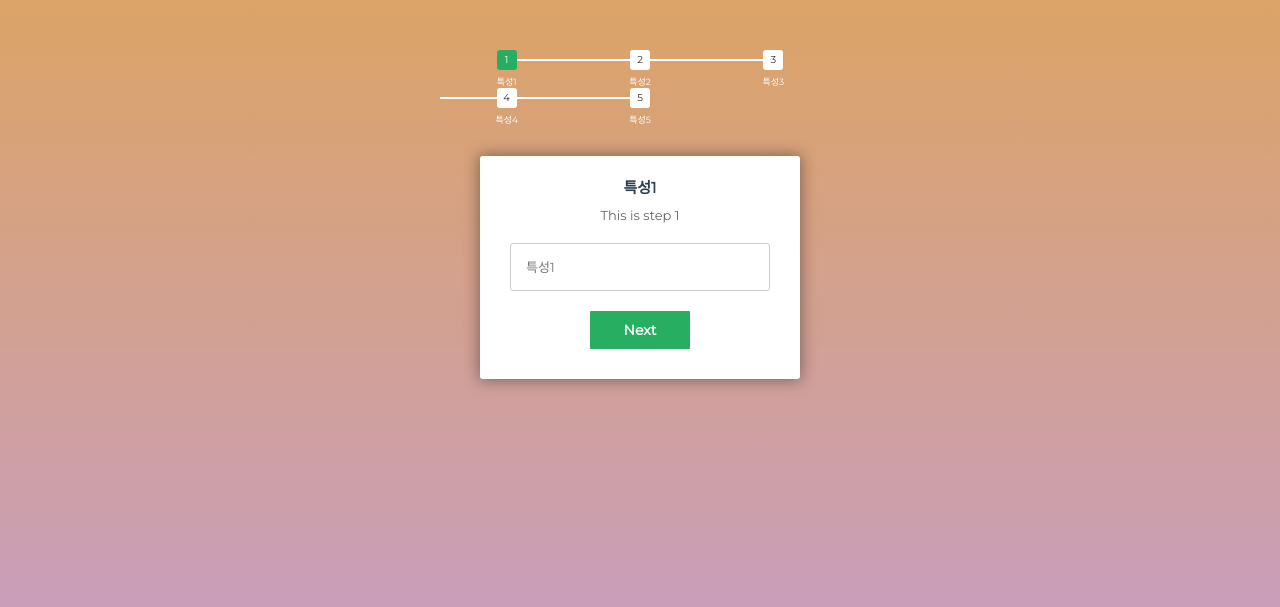
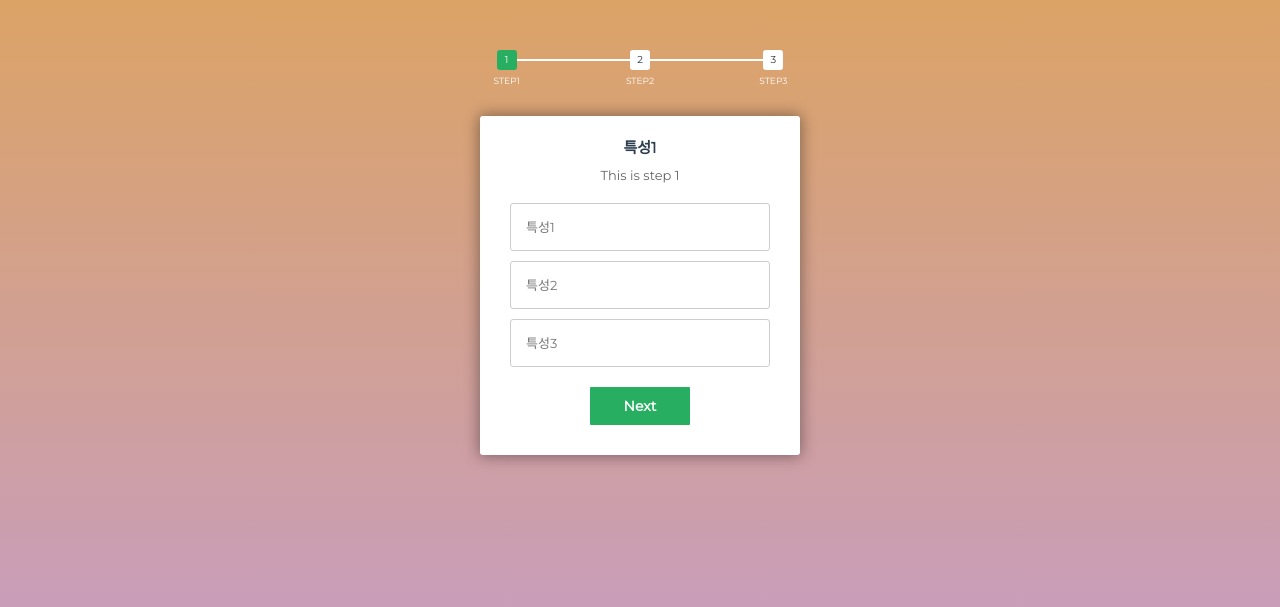
Before and after one commit to i-am-not-kangjik/Well-Founded-Confidence, a Flask app: page / in a window 1280 px wide. Shown: the top 607 px of the page. Run offline with Flask 2, Linux system fonts and the light colour scheme; parts of the project's set-up code (start-up, migrations or seed data) failed here and were passed over.

Commit message:
html과 flask 모델 연결

```diff
--- a/app.py
+++ b/app.py
@@ -1,7 +1,10 @@
 # app.py
 from flask import Flask, render_template, request
+import numpy as np
+import joblib
 
 app = Flask(__name__)
+best_model = joblib.load('best_model.joblib')
 
 @app.route('/')
 def index():
@@ -9,27 +12,39 @@ def index():
 
 @app.route('/submit-form', methods=['POST'])
 def submit_form():
-    f1 = request.form['feature1']
-    f2 = request.form['feature2']
-    f3 = request.form['feature3']
-    f4 = request.form['feature4']
-    f5 = request.form['feature5']
+    form_data = []
+    form_data.append(request.form['feature1'])
+    form_data.append(request.form['feature2'])
+    form_data.append(request.form['feature3'])
+    form_data.append(request.form['feature4'])
+    form_data.append(request.form['feature5'])
+    form_data.append(request.form['feature6'])
+    form_data.append(request.form['feature7'])
+    form_data.append(request.form['feature8'])
+    form_data.append(request.form['feature9'])
+    form_data.append(request.form['feature10'])
+    form_data.append(request.form['feature11'])
+    form_data.append(request.form['feature12'])
+    form_data.append(request.form['feature13'])
+
+    test = np.array(form_data).reshape(1, -1)
+
+    # 파이썬 함수 실행
+    result = best_model.predict(test)
+    return render_template('result.html', result=result)
 
 
-    # 파이썬 함수 실행
-    result = model_pred(f1, f2, f3, f4, f5)
-    return render_template('result.html', result=result)
 
-def model_pred(f1, f2, f3, f4, f5):
-    # 받은 데이터를 가지고 작업을 수행하는 파이썬 함수
-    # 여기에서는 입력한 이름과 이메일을 합쳐서 반환하는 예제
-    f1 = int(f1)
-    f2 = int(f2)
-    f3 = int(f3)
-    f4 = int(f4)
-    f5 = int(f5)
-    sum = f1 + f2 + f3 + f4 + f5
-    return  str(sum) + "%"
+# def model_pred(f1, f2, f3, f4, f5):
+#     # 받은 데이터를 가지고 작업을 수행하는 파이썬 함수
+#     # 여기에서는 입력한 이름과 이메일을 합쳐서 반환하는 예제
+#     f1 = int(f1)
+#     f2 = int(f2)
+#     f3 = int(f3)
+#     f4 = int(f4)
+#     f5 = int(f5)
+#     sum = f1 + f2 + f3 + f4 + f5
+#     return  str(sum) + "%"
 
 # gender  attr_s  sinc_s  intel_s  fun_s  amb_s  attr_eval  sinc_eval  intel_eval  fun_eval  amb_eval  shar_eval  like_eval
 # tmp = [0] + [10] * 12
--- a/templates/index.html
+++ b/templates/index.html
@@ -5,7 +5,7 @@
     <meta charset="UTF-8" />
     <meta http-equiv="X-UA-Compatible" content="IE=edge" />
     <meta name="viewport" content="width=device-width, initial-scale=1.0" />
-    <title>인덱스인덱스</title>
+    <title>X_train X_test X_girlfriend</title>
     <link rel="stylesheet" type="text/css" href="{{ url_for('static', filename='app.css') }}">
 </head>
 
@@ -13,24 +13,28 @@
     <form id="msform" method="POST" action="{{ url_for('submit_form') }}">
 
         <ul id="progressbar">
-            <li class="active">특성1</li>
-            <li>특성2</li>
-            <li>특성3</li>
-            <li>특성4</li>
-            <li>특성5</li>
+            <li class="active">step1</li>
+            <li>step2</li>
+            <li>step3</li>
         </ul>
 
         <fieldset>
             <h2 class="fs-title">특성1</h2>
             <h3 class="fs-subtitle">This is step 1</h3>
             <input type="text" name="feature1" placeholder="특성1" />
+            <input type="text" name="feature2" placeholder="특성2" />
+            <input type="text" name="feature3" placeholder="특성3" />
             <input type="button" name="next" class="next action-button" value="Next" />
         </fieldset>
 
         <fieldset>
             <h2 class="fs-title">특성2</h2>
             <h3 class="fs-subtitle">This is step 2</h3>
-            <input type="text" name="feature2" placeholder="특성2" />
+            <input type="text" name="feature4" placeholder="특성4" />
+            <input type="text" name="feature5" placeholder="특성5" />
+            <input type="text" name="feature6" placeholder="특성6" />
+            <input type="text" name="feature7" placeholder="특성7" />
+            <input type="text" name="feature8" placeholder="특성8" />
             <input type="button" name="previous" class="previous action-button" value="Previous" />
             <input type="button" name="next" class="next action-button" value="Next" />
         </fieldset>
@@ -38,23 +42,11 @@
         <fieldset>
             <h2 class="fs-title">특성3</h2>
             <h3 class="fs-subtitle">This is step 3</h3>
-            <input type="text" name="feature3" placeholder="특성3" />
-            <input type="button" name="previous" class="previous action-button" value="Previous" />
-            <input type="button" name="next" class="next action-button" value="Next" />
-        </fieldset>
-
-        <fieldset>
-            <h2 class="fs-title">특성4</h2>
-            <h3 class="fs-subtitle">This is step 4</h3>
-            <input type="text" name="feature4" placeholder="특성4" />
-            <input type="button" name="previous" class="previous action-button" value="Previous" />
-            <input type="button" name="next" class="next action-button" value="Next" />
-        </fieldset>
-
-        <fieldset>
-            <h2 class="fs-title">특성5</h2>
-            <h3 class="fs-subtitle">This is step 5</h3>
-            <input type="text" name="feature5" placeholder="특성5" />
+            <input type="text" name="feature9" placeholder="특성9" />
+            <input type="text" name="feature10" placeholder="특성10" />
+            <input type="text" name="feature11" placeholder="특성11" />
+            <input type="text" name="feature12" placeholder="특성12" />
+            <input type="text" name="feature13" placeholder="특성13" />
             <input type="button" name="previous" class="previous action-button" value="Previous" />
             <input type="submit" value="Submit">
         </fieldset>
```
